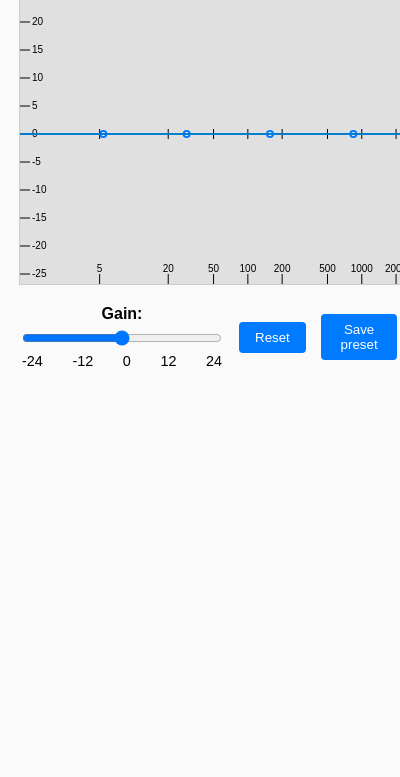
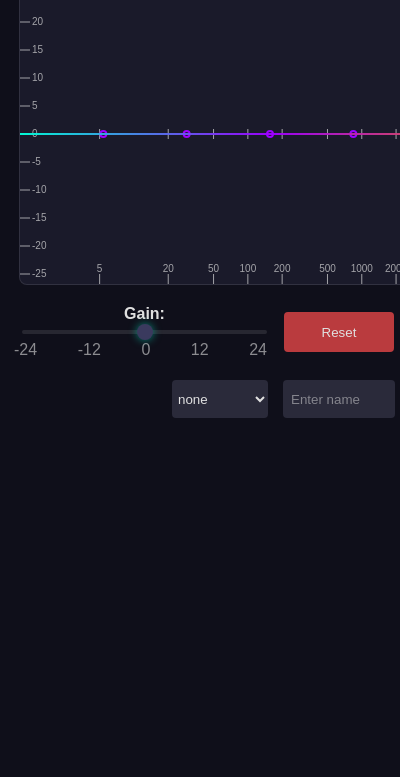
Before and after one commit to Maitrog/volume-equalizer-extensions, a browser extension: page popup.html in a window 400 px wide. Shown: the part 67-844 px from the top of the page. Drawn offline with Linux system fonts and the light colour scheme.

Commit message:
updated styles

```diff
--- a/popup.html
+++ b/popup.html
@@ -12,12 +12,12 @@
 <body>
   <h1>EQ Toolkit</h1>
   <div class="equalizer-curve-container">
-    <canvas id="eq-canvas"></canvas>
+    <canvas class="eq-canvas" id="eq-canvas"></canvas>
   </div>
-  <div class="controls">
+  <div class="controls first-row">
     <div class="volume-control">
       <label for="master-volume">Gain:</label>
-      <input type="range" id="master-volume" name="master-volume" min="-24" max="24" value="0">
+      <input type="range" class="master-volume" id="master-volume" name="master-volume" min="-24" max="24" value="0">
       <div class="volume-scale">
         <span>-24</span>
         <span>-12</span>
@@ -26,9 +26,15 @@
         <span>24</span>
       </div>
     </div>
-    <button type="button" id="reset">Reset</button>
-    <button type="button" id="reset-volume">Save preset</button>
-    <button type="button" id="change-eq">Enable eq in this tab</button>
+    <button type="button" id="reset" class="reset-btn">Reset</button>
+    <button type="button" id="change-eq">Enable eq on this tab</button>
+  </div>
+  <div class="controls second-row">
+    <select class="presets" id="presets">
+      <option value="none">none</option>
+    </select>
+    <input type="text" class="preset-name" id="preset-name" placeholder="Enter name">
+    <button type="button" id="save-preset">Save preset</button>
   </div>
   <script src="scripts/drawPeakingFilter.js"></script>
   <script src="scripts/drawFilters.js"></script>
--- a/resources/styles/popup.css
+++ b/resources/styles/popup.css
@@ -1,3 +1,18 @@
+:root {
+  --bg: #0f0f1a;
+  --panel-bg: #1a1a2a;
+  --accent-start: #00ffd8;
+  --accent-mid: #9d00ff;
+  --accent-end: #ff7700;
+  --text: #e0e0e0;
+  --slider-track: rgba(255, 255, 255, 0.1);
+  --slider-thumb: #3a3a5e;
+  --axis: rgba(224, 224, 224, 0.699);
+  --reset-btn: #ff4d4db6;
+  --reset-btn-hover: #ff4d4de5;
+  --reset-btn-active: #ff4d4d;
+}
+
 body {
   position: relative;
   width: 500px;
@@ -7,62 +22,159 @@ body {
   flex-direction: column;
   align-items: center;
   padding: 20px;
-  background: #fafafa;
+  background: var(--bg);
+  color: var(--text);
 }
+
 h1 {
   position: absolute;
   top: 10px;
   left: 18px;
   margin: 5px 0;
+  letter-spacing: 0.1em;
+  color: var(--text);
 }
+
 .equalizer-curve-container {
   width: 100%;
   max-width: 800px;
   height: 300px;
-  background: #e0e0e0;
-  border: 1px solid #ccc;
+  background: var(--panel-bg);
+  border: 1px solid rgba(255, 255, 255, 0.1);
   position: relative;
-  cursor: crosshair;
   margin-top: 30px;
   cursor: default;
+  overflow: hidden;
+  border-radius: 8px;
 }
-#eq-canvas {
+
+.eq-canvas {
   width: 100%;
   height: 100%;
   display: block;
 }
+
 .controls {
   margin-top: 20px;
   display: flex;
   align-items: center;
   gap: 15px;
+  width: 100%;
 }
+
+
+.controls.second-row {
+  justify-content: flex-end;
+}
+
 .volume-control {
   display: flex;
   flex-direction: column;
   align-items: center;
   gap: 5px;
 }
-.controls label {
+
+label {
+  color: var(--text);
   font-weight: bold;
 }
-.controls input[type="range"] {
-  width: 200px;
+
+.master-volume {
+  -webkit-appearance: none;
+  width: 245px;
+  height: 4px;
+  background: var(--slider-track);
+  border-radius: 2px;
+  outline: none;
 }
+
+.master-volume::-webkit-slider-thumb {
+  -webkit-appearance: none;
+  width: 16px;
+  height: 16px;
+  border-radius: 50%;
+  background: var(--slider-thumb);
+  cursor: pointer;
+  box-shadow: 0 0 8px rgba(0, 255, 216, 0.5);
+}
+
+.master-volume::-moz-range-thumb {
+  width: 16px;
+  height: 16px;
+  border-radius: 50%;
+  background: var(--slider-thumb);
+  cursor: pointer;
+  box-shadow: 0 0 8px rgba(0, 255, 216, 0.5);
+}
+
+.preset-name {
+  padding: 4px 8px;
+  border: none;
+  border-radius: 4px;
+  background: #2a2a3a;
+  color: var(--text);
+  outline: none;
+  height: 30px;
+  width: 96px;
+}
+
+.preset-name::placeholder {
+  color: rgba(224, 224, 224, 0.5);
+}
+
 .volume-scale {
-  width: 200px;
+  margin-left: -8px;
+  width: 253px;
   display: flex;
   justify-content: space-between;
-  font-size: 0.9em;
+  color: rgba(224, 224, 224, 0.6);
 }
+
 button {
-  padding: 8px 16px;
+  width: 110px;
+  height: 40px;
+  padding: 4px 16px;
   border: none;
-  background: #007bff;
-  color: white;
+  background: rgba(255, 255, 255, 0.1);
+  color: var(--text);
   border-radius: 4px;
   cursor: pointer;
 }
+
+button:hover {
+  background: rgba(255, 255, 255, 0.2);
+}
+
 button:active {
-  background: #0056b3;
+  background: rgba(255, 255, 255, 0.3);
 }
+
+.reset-btn {
+  background: var(--reset-btn);
+}
+
+.reset-btn:hover {
+  background: var(--reset-btn-hover);
+}
+
+.reset-btn:active {
+  background: var(--reset-btn-active);
+}
+
+.presets {
+  padding: 4px 2px;
+  background: #2a2a3a;
+  color: var(--text);
+  border: none;
+  border-radius: 4px;
+  outline: none;
+  cursor: pointer;
+  height: 38px;
+  width: 96px;
+}
+
+.presets option {
+  background: var(--panel-bg);
+  color: var(--text);
+  padding: 4px 8px;
+}
--- a/scripts/drawFilters.js
+++ b/scripts/drawFilters.js
@@ -5,13 +5,12 @@ function drawPoints() {
   points.forEach((p) => {
     ctx.beginPath();
     ctx.arc(p.x, p.y, pointRadius, 0, Math.PI * 2);
-    ctx.fillStyle = "#fff";
+    ctx.fillStyle = panelBg;
     ctx.fill();
-    ctx.strokeStyle = "#007bff";
+    ctx.strokeStyle = accentMid;
     ctx.lineWidth = 2;
     ctx.stroke();
   });
-  ctx.fillStyle = "#000";
 }
 
 function drawFilter() {
--- a/scripts/drawFrequensyAxis.js
+++ b/scripts/drawFrequensyAxis.js
@@ -21,6 +21,8 @@ function drawAxis() {
   const freqs = [5, 20, 50, 100, 200, 500, 1000, 2000, 5000, 10000, 20000];
   const canvasWidth = canvas.width - 10;
 
+  ctx.strokeStyle = axis;
+  ctx.fillStyle = axis;
   freqs.forEach((f) => {
     const x = ((Math.log10(f) - logMin) / (logMax - logMin)) * canvasWidth;
     ctx.beginPath();
--- a/scripts/drawPeakingFilter.js
+++ b/scripts/drawPeakingFilter.js
@@ -1,3 +1,10 @@
+const css = getComputedStyle(document.documentElement);
+const accentStart = css.getPropertyValue("--accent-start").trim();
+const accentMid = css.getPropertyValue("--accent-mid").trim();
+const accentEnd = css.getPropertyValue("--accent-end").trim();
+const panelBg = css.getPropertyValue("--panel-bg").trim();
+const axis = css.getPropertyValue("--axis").trim();
+
 function drawPeakingFilter(canvas, audioCtx, freq, Q = 1, gainDb = 0) {
   const gainMargin = 20;
   const ctx = canvas.getContext("2d");
@@ -24,7 +31,11 @@ function drawPeakingFilter(canvas, audioCtx, freq, Q = 1, gainDb = 0) {
 
   filter.getFrequencyResponse(frequencies, magResponse, phaseResponse);
 
-  ctx.strokeStyle = "#007acc";
+  const grad = ctx.createLinearGradient(0, 0, canvas.width, 0);
+  grad.addColorStop(0, accentStart);
+  grad.addColorStop(0.5, accentMid);
+  grad.addColorStop(1, accentEnd);
+  ctx.strokeStyle = grad;
   ctx.lineWidth = 1;
   ctx.beginPath();
   for (let i = 0; i < numPoints; i++) {
--- a/scripts/popup.js
+++ b/scripts/popup.js
@@ -115,14 +115,17 @@ canvas.addEventListener("mousemove", (e) => {
 
 document.getElementById("change-eq").addEventListener("click", () => {
   chrome.storage.local.get(["enabled"]).then((result) => {
-    if (!result.enabled)
-      document.getElementById("change-eq").textContent = "Stop eq in this tab";
-    else
-      document.getElementById("change-eq").textContent =
-        "Enable eq in this tab";
-
     chrome.storage.local.set({ enabled: !result.enabled });
   });
+});
+
+chrome.storage.onChanged.addListener((ps) => {
+  if (ps.enabled)
+    if (!ps.enabled.newValue)
+      document.getElementById("change-eq").textContent =
+        "Enable eq on this tab";
+    else
+      document.getElementById("change-eq").textContent = "Stop eq on this tab";
 });
 
 document.getElementById("reset").addEventListener("click", () => {
```
Also changed, not shown: manifest.json.
